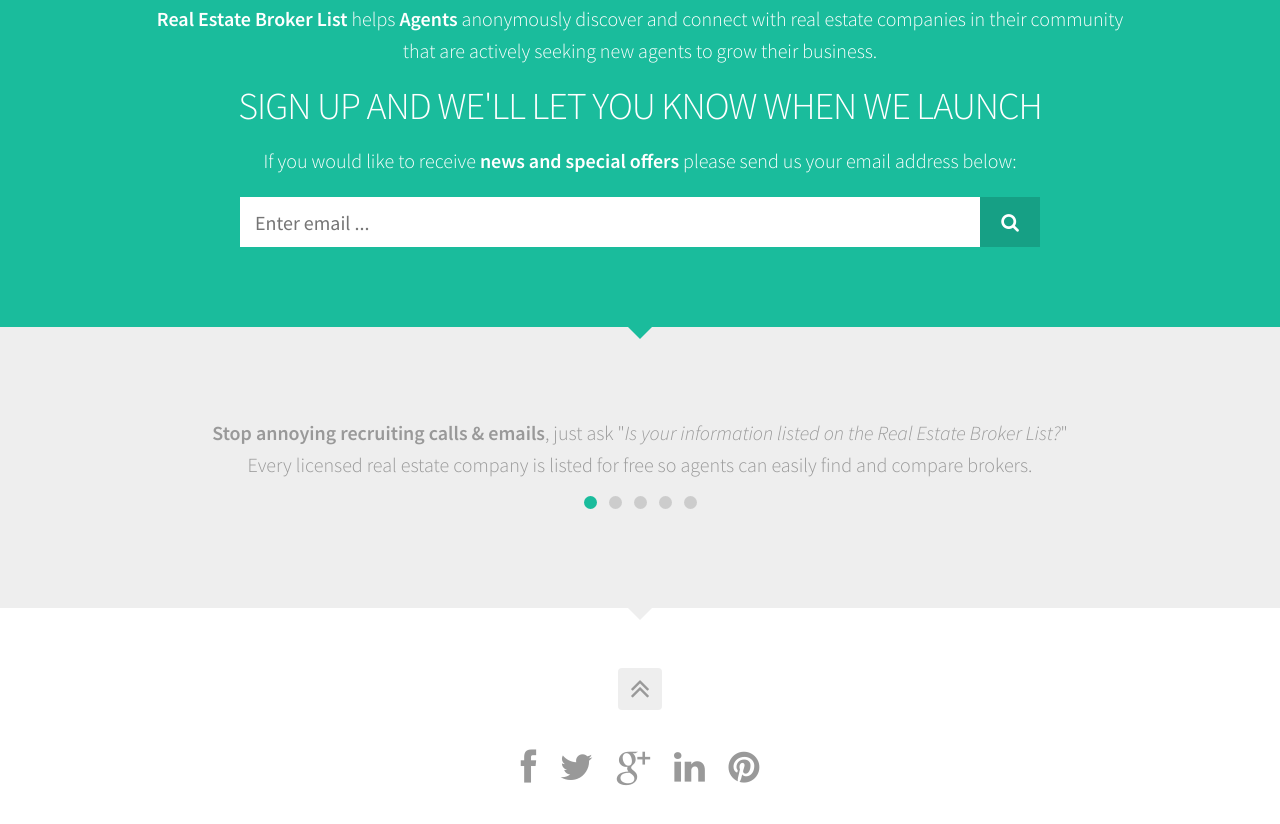
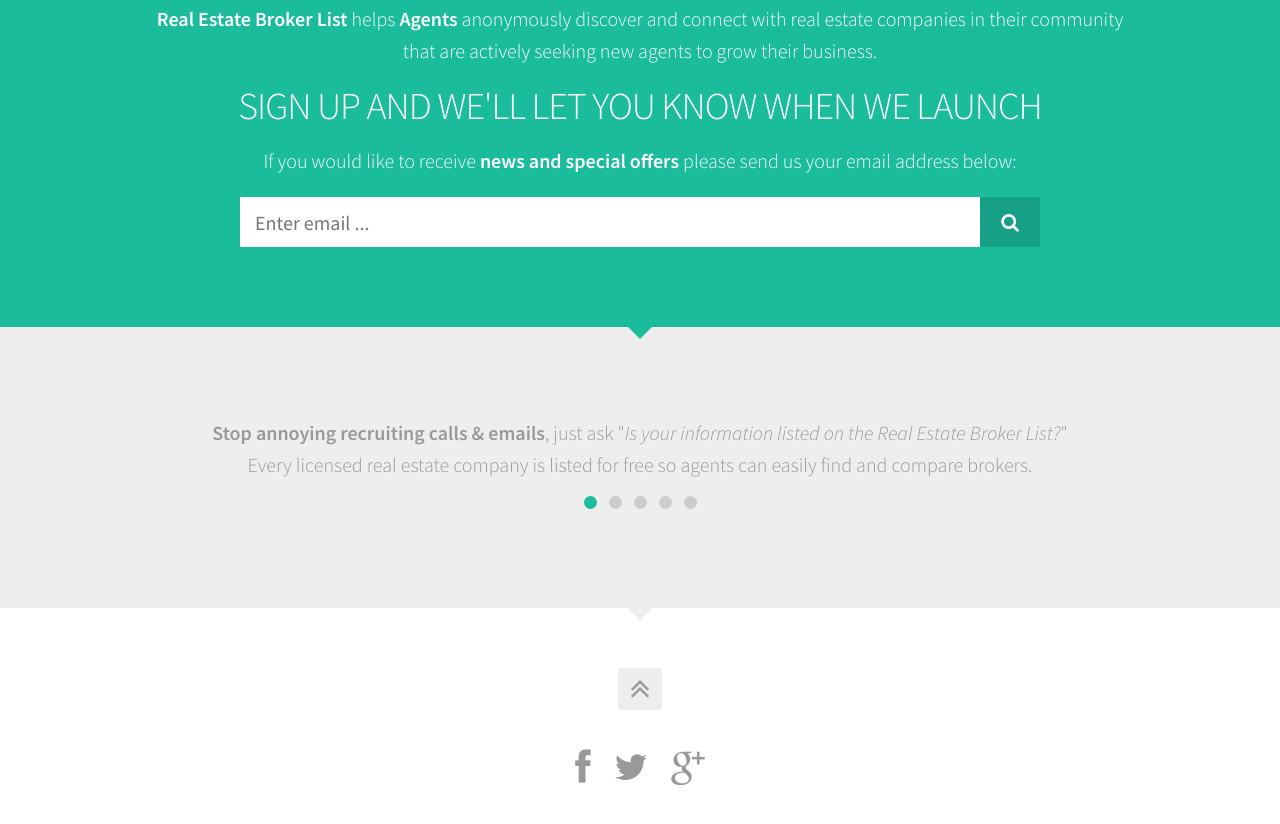
Before and after one commit to rebrokerlist/rebrokerlist.github.io, a plain HTML site: page index.html in a window 1280 px wide. Shown: the part 723-1547 px from the top of the page. Drawn offline with Linux system fonts and the light colour scheme.

Commit message:
Update links to social networks

```diff
--- a/index.html
+++ b/index.html
@@ -140,11 +140,9 @@
 		<p class="backtotop"><a title="" href="#backtotop"><span class="fa fa-angle-double-up"></span></a></p>
 		<div id="socialmedia" class="clearfix">
 			<ul>
-				<li><a title="" href="#" rel="external"><span class="fa fa-facebook"></span></a></li>
-				<li><a title="" href="#" rel="external"><span class="fa fa-twitter"></span></a></li>
-				<li><a title="" href="#" rel="external"><span class="fa fa-google-plus"></span></a></li>
-				<li><a title="" href="#" rel="external"><span class="fa fa-linkedin"></span></a></li>
-				<li><a title="" href="#" rel="external"><span class="fa fa-pinterest"></span></a></li>
+				<li><a title="" href="https://www.facebook.com/pages/Real-Estate-Broker-List/1584920045070688" rel="external"><span class="fa fa-facebook"></span></a></li>
+				<li><a title="" href="https://twitter.com/rebrokerlist" rel="external"><span class="fa fa-twitter"></span></a></li>
+				<li><a title="" href="https://plus.google.com/u/0/b/103269915363600498017/103269915363600498017/about" rel="external"><span class="fa fa-google-plus"></span></a></li>
 			</ul>
 		</div>
 	</div>
```
